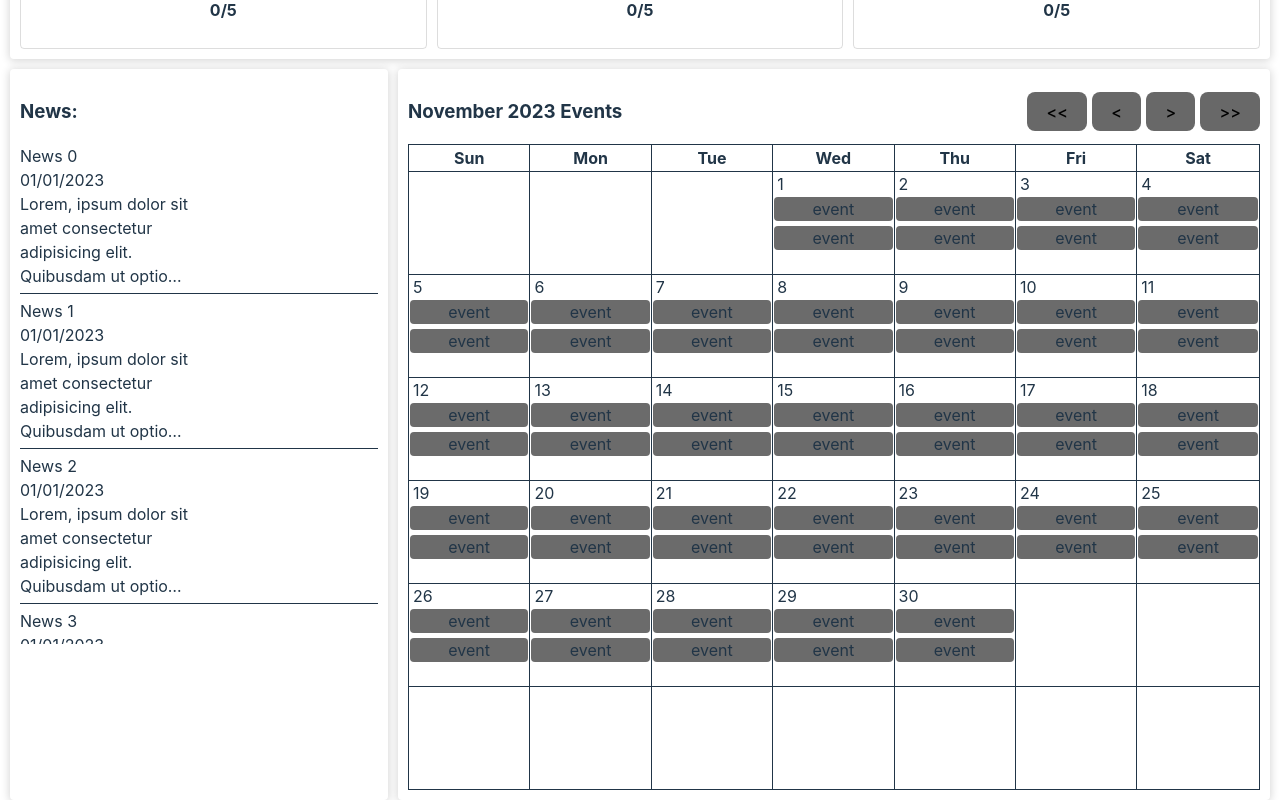
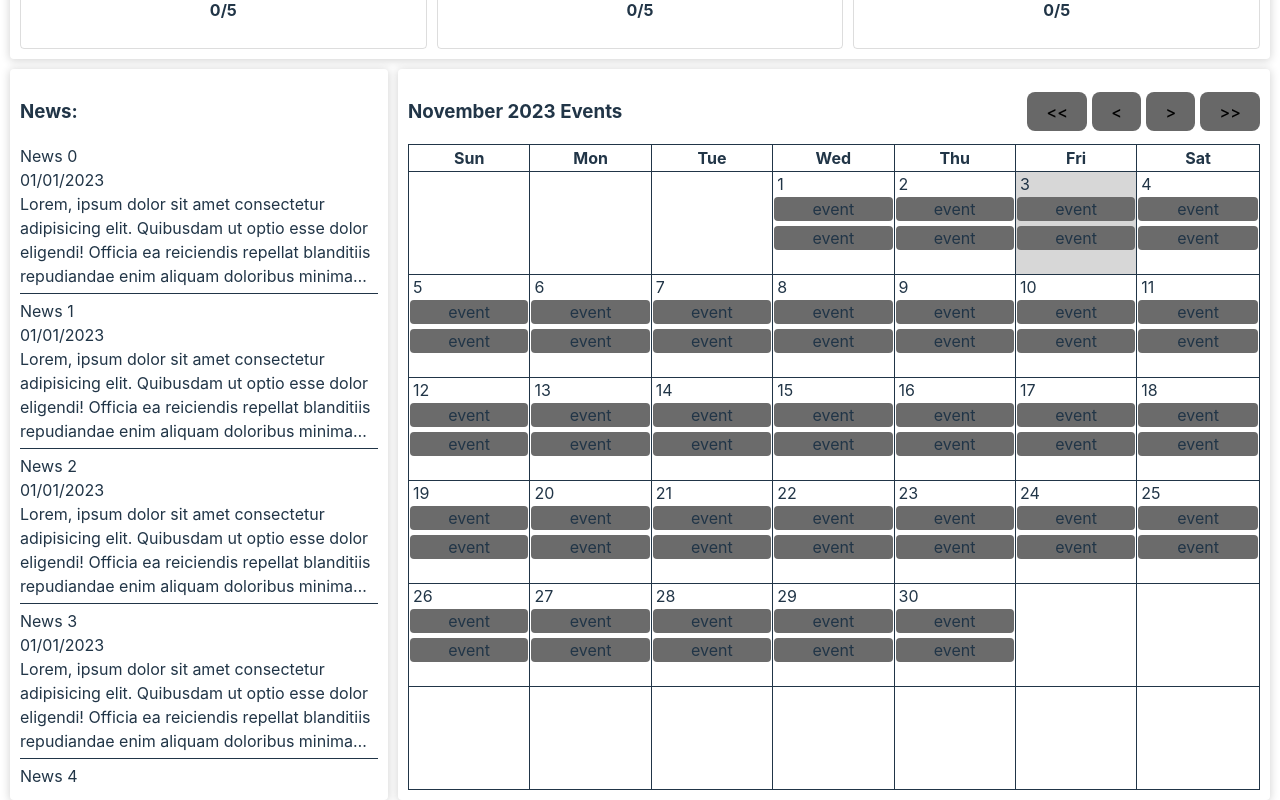
Before and after one commit to kreeshianAlvir/hr-management-v2, a React (Vite) app: page / in a window 1280 px wide. Shown: the part 412-1212 px from the top of the page. Built offline with nearby package versions, Linux system fonts and the light colour scheme.

Commit message:
adjusted the mx-height for the news list and added a class for the current day

```diff
--- a/src/pages/Home/style.scss
+++ b/src/pages/Home/style.scss
@@ -115,8 +115,7 @@
         margin: 0px;
         padding: 0px;
         list-style-type: none;
-        max-height: 500px;
-        // max-height: inherit;
+        max-height: 646px;
         overflow: auto;
 
         li {
@@ -133,7 +132,7 @@
             background-color: rgb(2, 134, 187);
           }
           .news-desc {
-            width: 50%;
+            // width: 50%;
             p {
               margin: 0;
 
@@ -228,6 +227,10 @@
                 user-select: none;
               }
             }
+
+            &.today {
+              background-color: #d7d7d7;
+            }
           }
 
           &:last-child {
```
